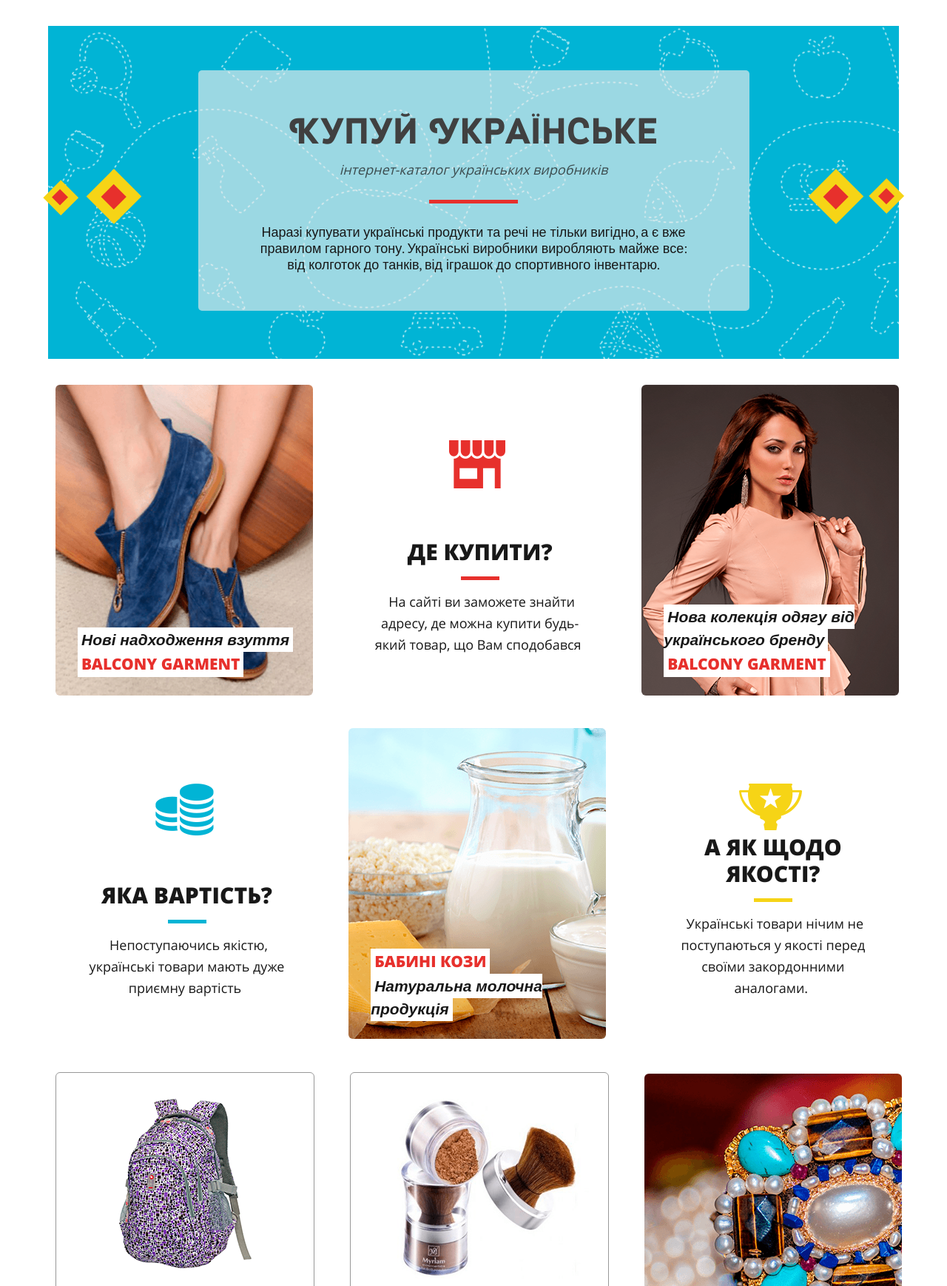
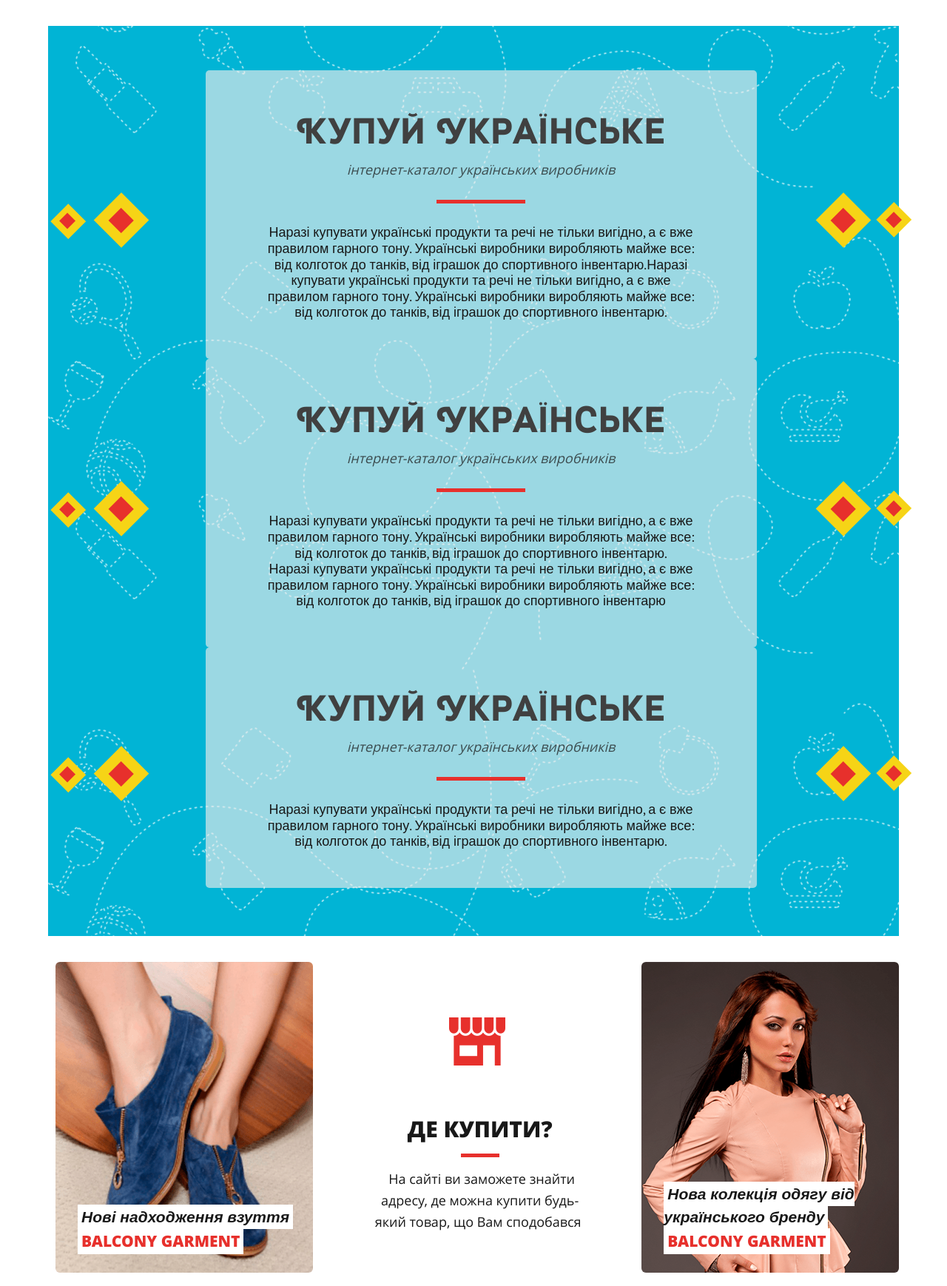
Before and after one commit to komarovf/backend, a Flask app: page / in a window 1280 px wide. Shown: the part 178-1916 px from the top of the page at 74% size. Run offline with Flask 2, Linux system fonts and the light colour scheme; data comes from the database, SQL or seed files in the repository.

Commit message:
templates

```diff
--- a/app/templates/base.html
+++ b/app/templates/base.html
@@ -26,8 +26,7 @@
                     <div class="lang">
                         <a href="#" class="is-active">укр</a>
                         <div class="sub__lang">
-                            <a href="#">pl</a>
-                            <a href="#">en</a>
+                            <a href="#">ru</a>
                         </div>
                     </div>
                 </div>
@@ -95,6 +94,7 @@
     <div class="copy">© Интернет-каталог українських виробників «Купуй українське» 2015</div>
 </div>
 {% endblock %}
+<script src="js/lib/head.js" data-headjs-load="js/init.js"></script>
 <!-- Alert flash messages :) -->
     {% with messages = get_flashed_messages() %}
     {% if messages %}
--- a/app/templates/public/adv/type1_adv1.html
+++ b/app/templates/public/adv/type1_adv1.html
@@ -1,4 +1,4 @@
-<a href="{{ url_for('public.catalog') }}" class="point1">
+<a href="http://google.com.ua" class="point1">
     <div class="point1__wrap">
         <img src="{{ url_for('static', filename='img/bag.png') }}" alt="">
         <h3>Готумоєсь до школи!</h3>
--- a/app/templates/public/adv/type1_adv2.html
+++ b/app/templates/public/adv/type1_adv2.html
@@ -1,4 +1,4 @@
-<a href="{{ url_for('public.catalog') }}" class="point2">
+<a href="http://google.com.ua" class="point2">
     <img src="{{ url_for('static', filename='img/r6.png') }}" alt="">
     <div class="ban__contant">
         <p><em>Нова колекція одягу від українського бренду </em></p>
--- a/app/templates/public/adv/type2_adv1.html
+++ b/app/templates/public/adv/type2_adv1.html
@@ -1,4 +1,4 @@
-<a href="{{ url_for('public.catalog') }}" class="ban">
+<a href="http://google.com.ua" class="ban">
     <div class="ban__img">
         <img src="{{ url_for('static', filename='img/b1.png') }}" alt="">
     </div>
--- a/app/templates/public/adv/type2_adv2.html
+++ b/app/templates/public/adv/type2_adv2.html
@@ -1,4 +1,4 @@
-<a href="{{  url_for('public.catalog') }}" class="ban ban__border">
+<a href="http://google.com.ua" class="ban ban__border">
     <div class="ban__img t35">
         <img src="{{ url_for('static', filename='img/r1.png') }}" alt="">
     </div>
--- a/app/templates/public/adv/type2_adv3.html
+++ b/app/templates/public/adv/type2_adv3.html
@@ -1,4 +1,4 @@
-<a href="{{ url_for('public.catalog') }}" class="ban">
+<a href="http://google.com.ua" class="ban">
     <div class="ban__img">
         <img src="{{ url_for('static', filename='img/b2.png') }}" alt="">
     </div>
--- a/app/templates/public/adv/type2_adv4.html
+++ b/app/templates/public/adv/type2_adv4.html
@@ -1,4 +1,4 @@
-<a href="{{ url_for('public.catalog') }}" class="ban">
+<a href="http://google.com.ua" class="ban">
     <div class="ban__img">
         <img src="{{ url_for('static', filename='img/b3.png') }}" alt="">
     </div>
--- a/app/templates/public/adv/type2_adv5.html
+++ b/app/templates/public/adv/type2_adv5.html
@@ -1,4 +1,4 @@
-<a href="{{ url_for('public.catalog') }}" class="ban ban__border">
+<a href="http://google.com.ua" class="ban ban__border">
     <div class="ban__img t35">
         <img src="{{ url_for('static', filename='img/b4-1.png') }}" alt="">
     </div>
--- a/app/templates/public/adv/type2_adv6.html
+++ b/app/templates/public/adv/type2_adv6.html
@@ -1,4 +1,4 @@
-<a href="{{ url_for('public.catalog') }}" class="ban ">
+<a href="http://google.com.ua" class="ban ">
     <div class="ban__img ">
         <img src="{{ url_for('static', filename='img/b5.png') }}" alt="">
     </div>
--- a/app/templates/public/index.html
+++ b/app/templates/public/index.html
@@ -3,15 +3,54 @@
     {% block baner %}
     <div class="baner">
         <!-- <img src="img/pattern.png" alt=""> -->
-        <div class="baner__content">
+        <div class="l_layout">
+
+         <div class="slider">
+         <div class="cycle-slideshow"
+             data-cycle-fx="scrollHorz"
+             data-cycle-swipe="true"
+             data-cycle-timeout="0"
+             data-cycle-slides=".js-big-slider-item"
+             data-cycle-pager=".js-pager"
+             data-cycle-auto-height=container
+             data-cycle-pager-active-class="is-active"
+             data-cycle-pager-template="<button></button>"
+             data-cycle-prev=".js-slider-prev"
+             data-cycle-next=".js-slider-next">
+         <div class="baner__content js-big-slider-item">
          <div class="baner__content_top">
          <h2>Купуй Українське</h2>
          <p><em>інтернет-каталог українських виробників</em></p>
          </div>
          <div class="baner__content_bottom">
-                <p>Наразі купувати українські продукти та речі не тільки вигідно, а є вже правилом гарного тону. Українські виробники виробляють майже все: від колготок до танків, від іграшок  до спортивного інвентарю. </p>
+         <p>Наразі купувати українські продукти та речі не тільки вигідно, а є вже правилом гарного тону. Українські виробники виробляють майже все: від колготок до танків, від іграшок до спортивного інвентарю.Наразі купувати українські продукти та речі не тільки вигідно, а є вже правилом гарного тону. Українські виробники виробляють майже все: від колготок до танків, від іграшок до спортивного інвентарю. </p>
+         </div>
+         <div class="clear"></div>
+         </div>
+                  <div class="baner__content js-big-slider-item">
+         <div class="baner__content_top">
+         <h2>Купуй Українське</h2>
+         <p><em>інтернет-каталог українських виробників</em></p>
+         </div>
+         <div class="baner__content_bottom">
+         <p>Наразі купувати українські продукти та речі не тільки вигідно, а є вже правилом гарного тону. Українські виробники виробляють майже все: від колготок до танків, від іграшок до спортивного інвентарю. </p> <p>Наразі купувати українські продукти та речі не тільки вигідно, а є вже правилом гарного тону. Українські виробники виробляють майже все: від колготок до танків, від іграшок до спортивного інвентарю</p>
          </div>
          </div>
+                  <div class="baner__content js-big-slider-item">
+         <div class="baner__content_top">
+         <h2>Купуй Українське</h2>
+         <p><em>інтернет-каталог українських виробників</em></p>
+         </div>
+         <div class="baner__content_bottom">
+         <p>Наразі купувати українські продукти та речі не тільки вигідно, а є вже правилом гарного тону. Українські виробники виробляють майже все: від колготок до танків, від іграшок до спортивного інвентарю. </p>
+         </div>
+         </div>
+         </div>
+         <div class="js-slider-prev"></div>
+         <div class="js-slider-next"></div>
+         </div>
+         </div>
+         <div class="clear"></div>
     </div>
     {% endblock baner%}
 
@@ -21,32 +60,32 @@
         {% block advs %}
         {% if adv %}
             {% include "public/adv/" ~ adv[0] %}
-            <a href="{{ url_for('public.about') }}" class="ban answer">
+            <div class="ban answer">
                 <img src="{{ url_for('static', filename='img/bay.png') }}" alt="">
                 <div class="ban__contant">
                     <h3>Де купити?</h3>
                     <div class="line line__red"></div>
                     <p>На сайті ви заможете знайти адресу, де можна купити будь-який товар, що Вам сподобався</p>
                 </div>
-            </a>
+            </div>
             {% include "public/adv/" ~ adv[1] %}
-            <a href="{{ url_for('public.about') }}" class="ban answer">
+            <div class="ban answer">
                 <img src="{{ url_for('static', filename='img/cost.png') }}" alt="">
                 <div class="ban__contant">
                     <h3>яка вартість?</h3>
                     <div class="line line__blue"></div>
                     <p>Непоступаючись якістю, українські товари мають дуже приємну вартість </p>
                 </div>
-            </a>
+            </div>
             {% include "public/adv/" ~ adv[2] %}
-            <a href="{{ url_for('public.about') }}" class="ban answer">
+            <div class="ban answer">
                 <img src="{{ url_for('static', filename='img/qua.png') }}" alt="">
                 <div class="ban__contant">
                     <h3>а як щодо якості?</h3>
                     <div class="line line__yellow"></div>
                     <p>Українські товари нічим не поступаються у якості перед своїми закордонними аналогами.</p>
                 </div>
-            </a>
+            </div>
             {% for item in adv[3:] %}
                 {% include "public/adv/" ~ item %}
             {% endfor %}
```
Also changed, not shown: app/static/js/init.js (added, +29 -0 lines), 1 other file. Lines whose indentation alone changed are shown as unchanged.
